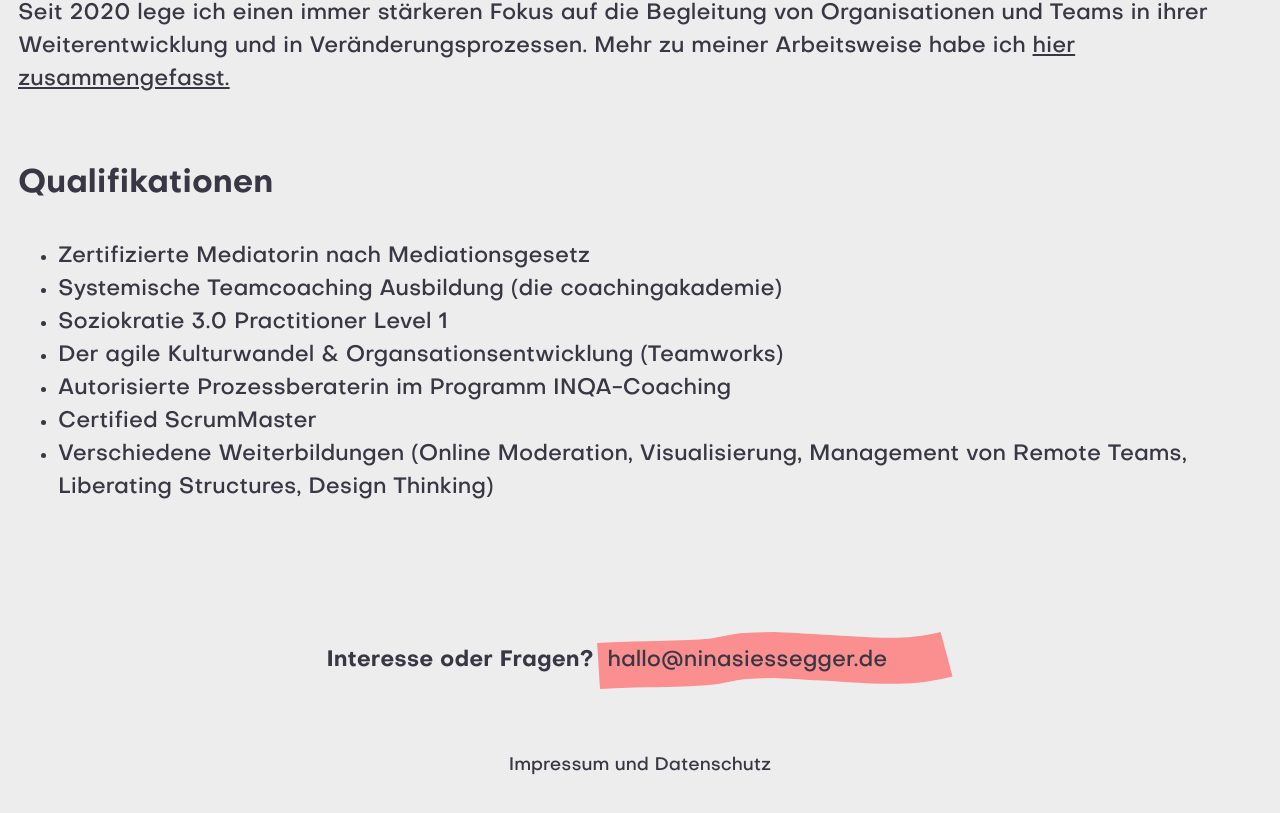
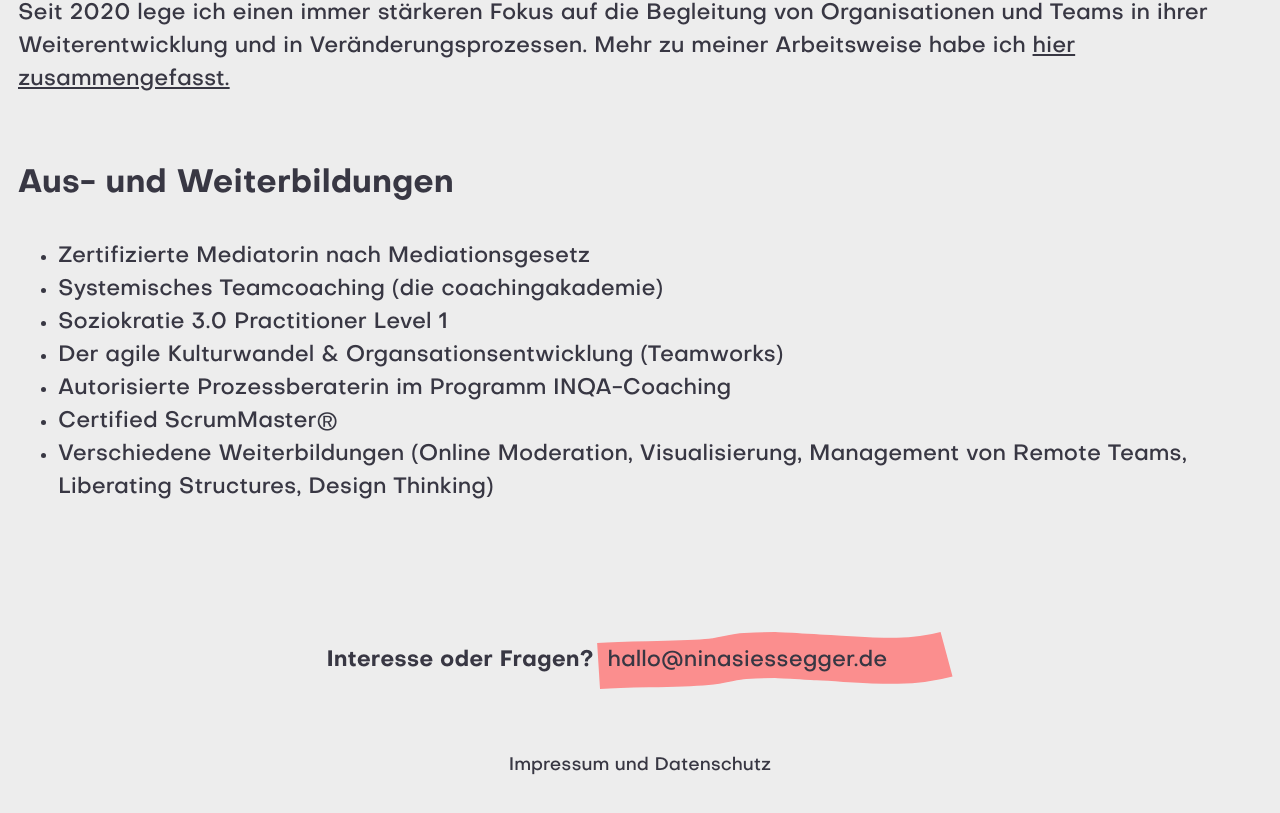
Before and after one commit to sssggr/ninasiessegger, a Nuxt app: page /ueber-mich in a window 1280 px wide. Shown: the part 1194-2007 px from the top of the page. Built offline with nearby package versions, Linux system fonts and the light colour scheme.

Commit message:
Update about me

```diff
--- a/pages/ueber-mich.vue
+++ b/pages/ueber-mich.vue
@@ -27,14 +27,14 @@ useSeoMeta({
           hier zusammengefasst.
         </NuxtLink>
       </p>
-      <h2 class="z-100">Qualifikationen</h2>
+      <h2 class="z-100">Aus- und Weiterbildungen</h2>
       <ul class="z-100">
         <li>Zertifizierte Mediatorin nach Mediationsgesetz</li>
-        <li>Systemische Teamcoaching Ausbildung (die coachingakademie)</li>
+        <li>Systemisches Teamcoaching (die coachingakademie)</li>
         <li>Soziokratie 3.0 Practitioner Level 1</li>
         <li>Der agile Kulturwandel & Organsationsentwicklung (Teamworks)</li>
         <li>Autorisierte Prozessberaterin im Programm INQA-Coaching</li>
-        <li>Certified ScrumMaster</li>
+        <li>Certified ScrumMaster®</li>
         <li>Verschiedene Weiterbildungen (Online Moderation, Visualisierung, Management von Remote Teams, Liberating Structures, Design Thinking)</li>
       </ul>
     </div>
```
